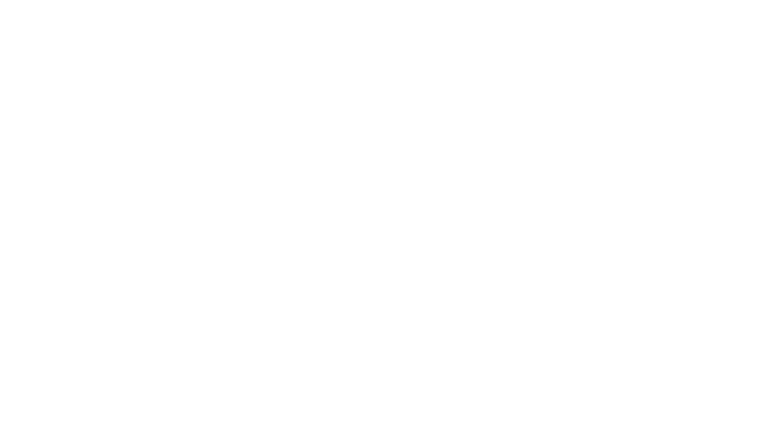
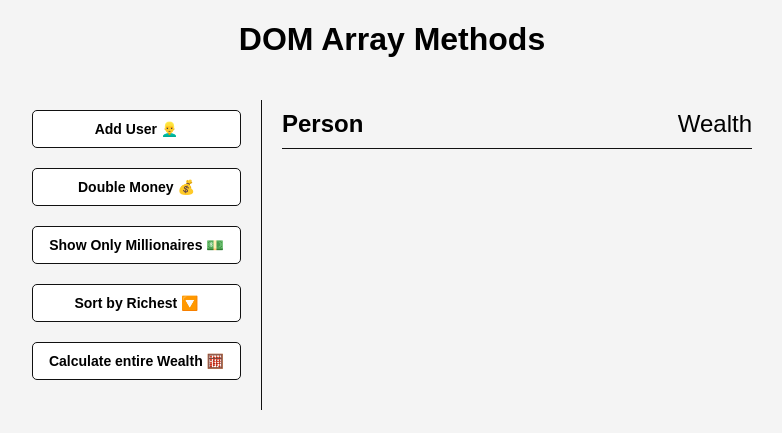
Before and after one commit to jaisharx/dom-array-methods, a website: page src/index.html in a window 1280 px wide. Shown: the whole page, without its empty margins (248-1030 px from the left). Drawn offline with Linux system fonts and the light colour scheme.

Commit message:
added html and styles

```diff
--- a/package.json
+++ b/package.json
@@ -4,7 +4,7 @@
   "description": "",
   "main": "index.js",
   "scripts": {
-    "test": "echo \"Error: no test specified\" && exit 1"
+    "start": "live-server src"
   },
   "repository": {
     "type": "git",
--- a/src/index.html
+++ b/src/index.html
@@ -6,10 +6,22 @@
         <title>DOM Array Methods</title>
 
         <!-- custom css and js -->
-        <link rel="stylesheet" href="style.css">
-        <script src="script.js"></script>
+        <link rel="stylesheet" href="style.css" />
+        <script src="script.js" defer></script>
     </head>
     <body>
-
+        <h1>DOM Array Methods</h1>
+        <div class="container">
+            <aside>
+                <button id="add-user">Add User 👱‍♂️</button>
+                <button id="double">Double Money 💰</button>
+                <button id="show-millionaires">Show Only Millionaires 💵</button>
+                <button id="sort">Sort by Richest 🔽</button>
+                <button id="calculate-wealth">Calculate entire Wealth 🧮</button>
+            </aside>
+            <main id="main">
+                <h2><strong>Person</strong> Wealth</h2>
+            </main>
+        </div>
     </body>
 </html>
--- a/src/style.css
+++ b/src/style.css
@@ -0,0 +1,73 @@
+* {
+    box-sizing: border-box;
+}
+
+body {
+    background-color: #f4f4f4;
+    font-family: Arial, Helvetica, sans-serif;
+
+    display: flex;
+    flex-direction: column;
+    align-items: center;
+    min-height: 100vh;
+    margin: 0;
+}
+
+.container {
+    display: flex;
+    padding: 20px;
+    margin: 0 auto;
+    max-width: 100%;
+    width: 800px;
+}
+
+aside {
+    padding: 10px 20px;
+    width: 250px;
+    border-right: 1px solid #111;
+}
+
+button {
+    cursor: pointer;
+    background-color: #fff;
+    border: 1px solid #111;
+    border-radius: 5px;
+    display: block;
+    width: 100%;
+    padding: 10px;
+    margin-bottom: 20px;
+    font-weight: bold;
+    font-size: 14px;
+}
+
+main {
+    flex: 1;
+    padding: 10px 20px;
+
+}
+
+h2 {
+    border-bottom: 1px solid #111;
+    padding-bottom: 10px;
+    display: flex;
+    justify-content: space-between;
+    font-weight: 300;
+    margin: 0 0 20px;
+}
+
+h3 {
+    background-color: #fff;
+    padding: 10px;
+    display: flex;
+    font-weight: 300;
+    margin: 20px 0 0;
+    justify-content: space-between;
+    border-bottom: 1px solid #111;
+}
+
+.person {
+    display: flex;
+    font-size: 20px;
+    justify-content: space-between;
+    margin-bottom: 10px;
+}
```
